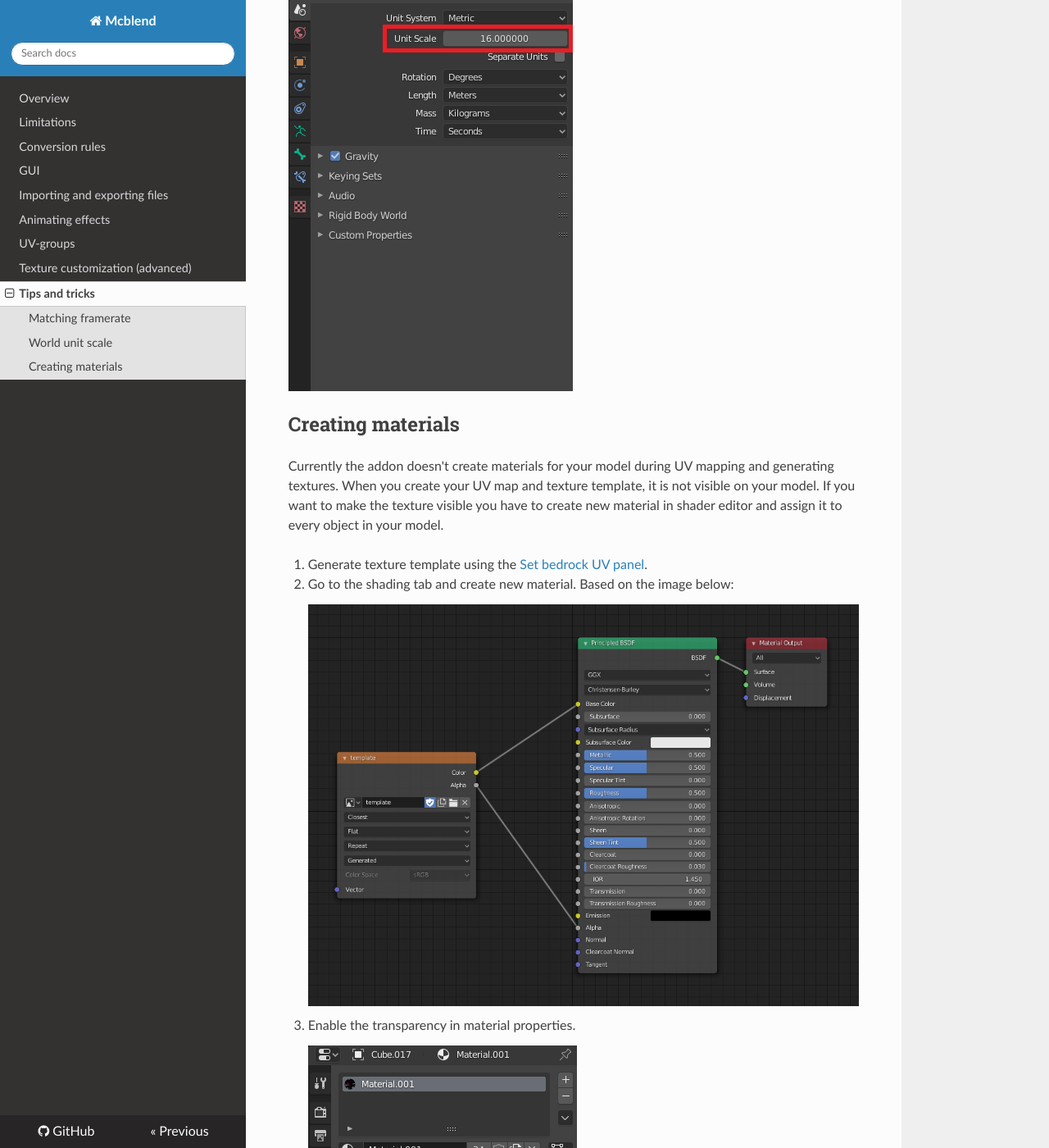
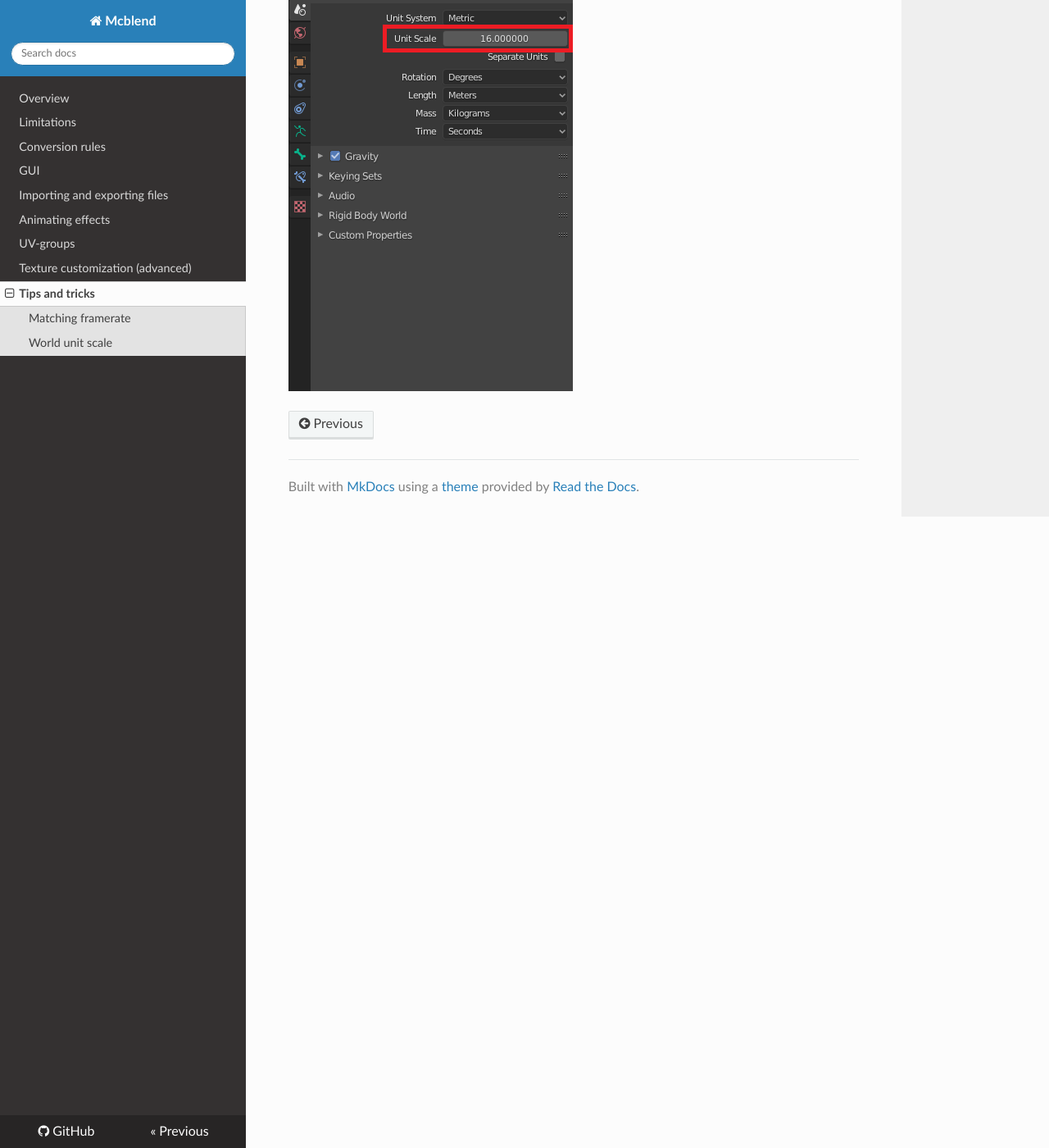
Before and after one commit to Nusiq/mcblend, an MkDocs documentation site: the page built from docs/tips_and_tricks/index.md, in a window 1280 px wide and 1400 px high, scrolled down 1480 px. Shown: the whole window at 82% size. Built offline with MkDocs 1.6.1, drawn with Linux system fonts in a browser that asks for light colours; nearby versions of some CDN libraries; some of the changed text lies outside the part shown.

Commit message:
Documentation update

```diff
--- a/docs/tips_and_tricks/index.md
+++ b/docs/tips_and_tricks/index.md
@@ -23,24 +23,3 @@ Changing the value of this property to 16 will cause that one length unit in
 Blender model will be equal to one length unit of your model.
 
 ![](../img/unit_scale_setting.png)
-
-## Creating materials
-Currently the addon doesn't create materials for your model during UV mapping
-and generating textures. When you create your UV map and texture template, it is
-not visible on your model. If you want to make the texture visible you have to
-create new material in shader editor and assign it to every object in your
-model.
-
-1. Generate texture template using the [Set bedrock UV panel](../gui).
-2. Go to the shading tab and create new material. Based on the image below:
-
-    ![](../img/simple_shader.png)
-
-3. Enable the transparency in material properties.
-
-    ![](../img/transparency_setting.png)
-
-4. Assign the material to other objects in your model.
-    Select all of your objects and make sure that the object that uses your
-    material is active. Go to `Material Properties` right click on the material
-    and select "Copy to selected".
```
Also changed, not shown: docs/img/simple_shader.png (deleted), docs/img/transparency_setting.png (deleted).
